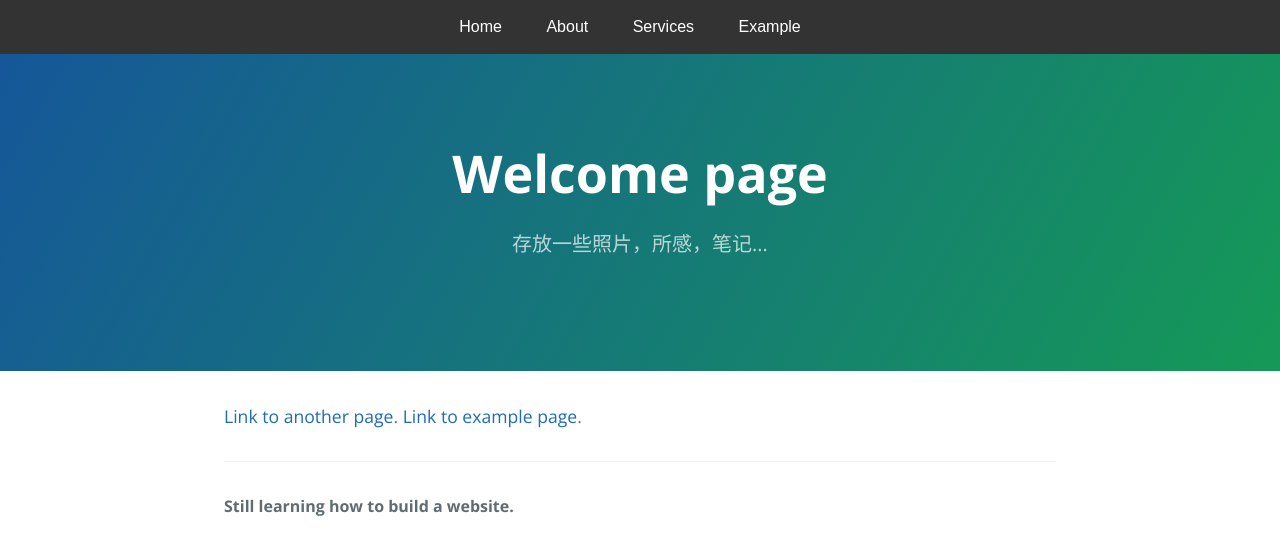
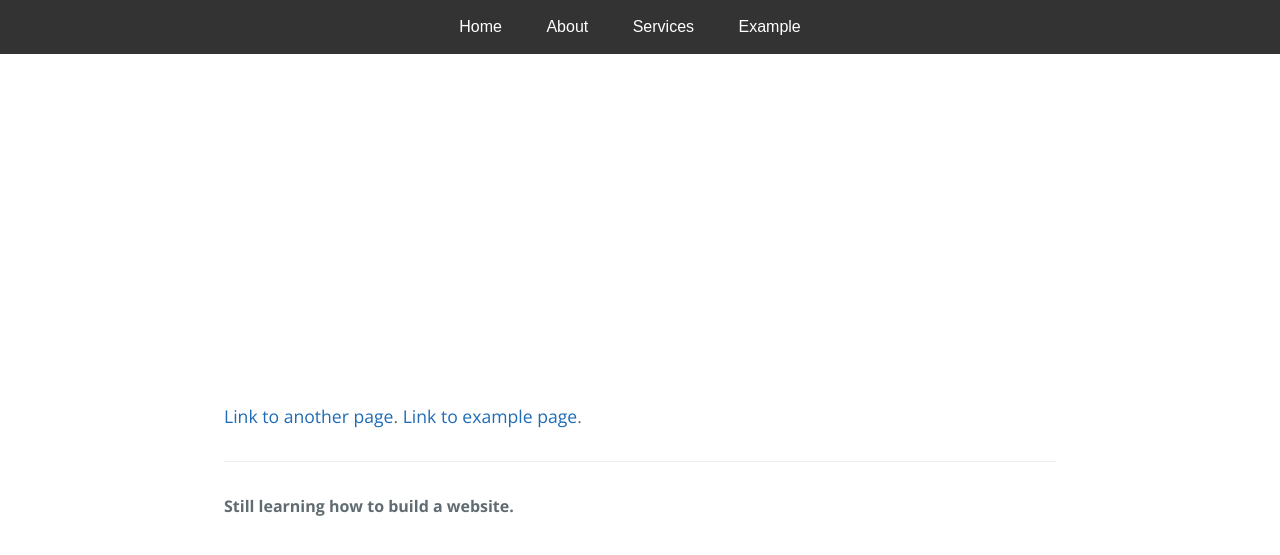
Before and after one commit to likeflames/likeflames.github.io, a Jekyll site: the page built from index.md, in a window 1280 px wide. Shown: the top 555 px of the page. Built offline with Jekyll 4.4.1, drawn with Linux system fonts in a browser that asks for light colours.

Commit message:
Update jekyll-theme-cayman.scss

```diff
--- a/_sass/jekyll-theme-cayman.scss
+++ b/_sass/jekyll-theme-cayman.scss
@@ -105,11 +105,14 @@ a {
   }
 }
 
+
   .page-header {
-    color: $header-heading-color;
-    text-align: center;
-    background-color: $header-bg-color;
-    background-image: linear-gradient(120deg, $header-bg-color-secondary, $header-bg-color);
+    background-size: cover; /* 背景图片覆盖整个头部区域 */
+    background-position: center; /* 背景图片居中 */
+    background-repeat: no-repeat; /* 防止图片重复 */
+    color: white; /* 标题文字颜色 */
+    padding: 100px 0; /* 上下内边距 */
+    text-align: center; /* 文字居中 */
 
   @include large {
     padding: 5rem 6rem;
```
